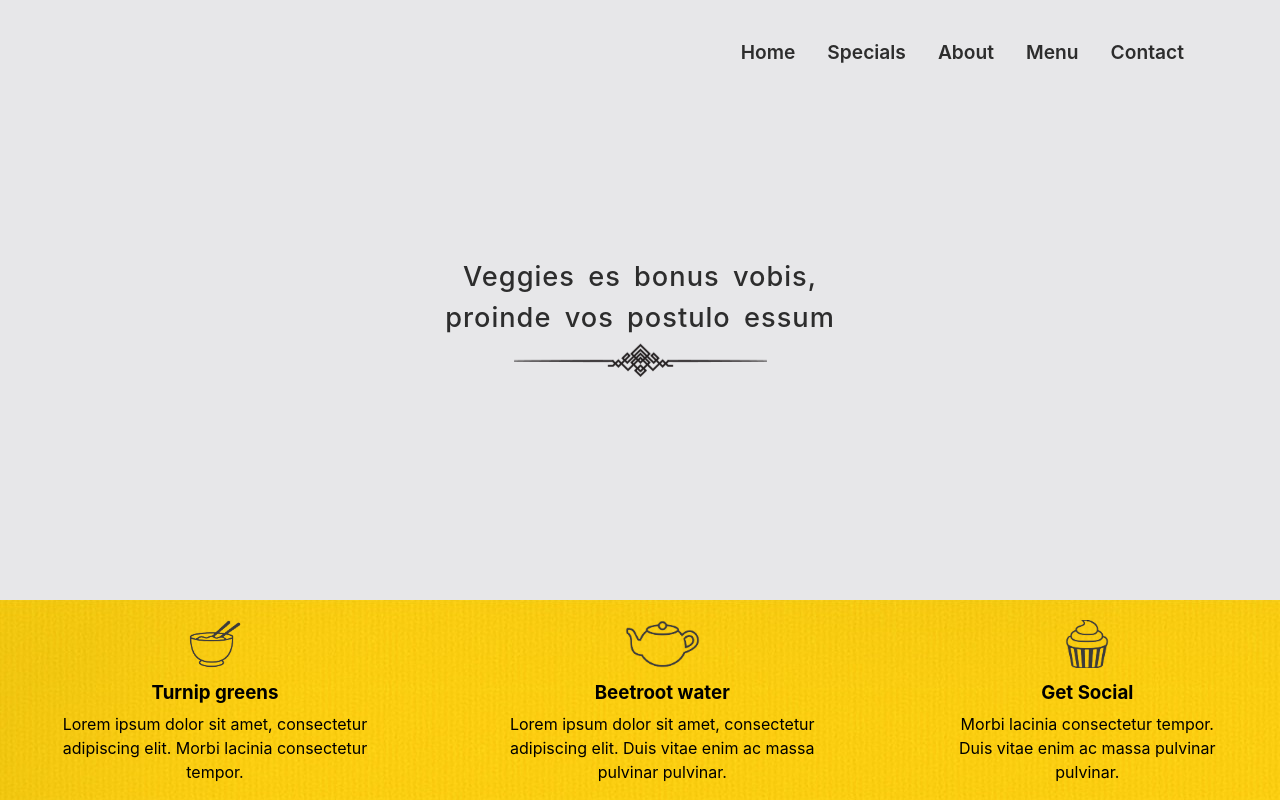
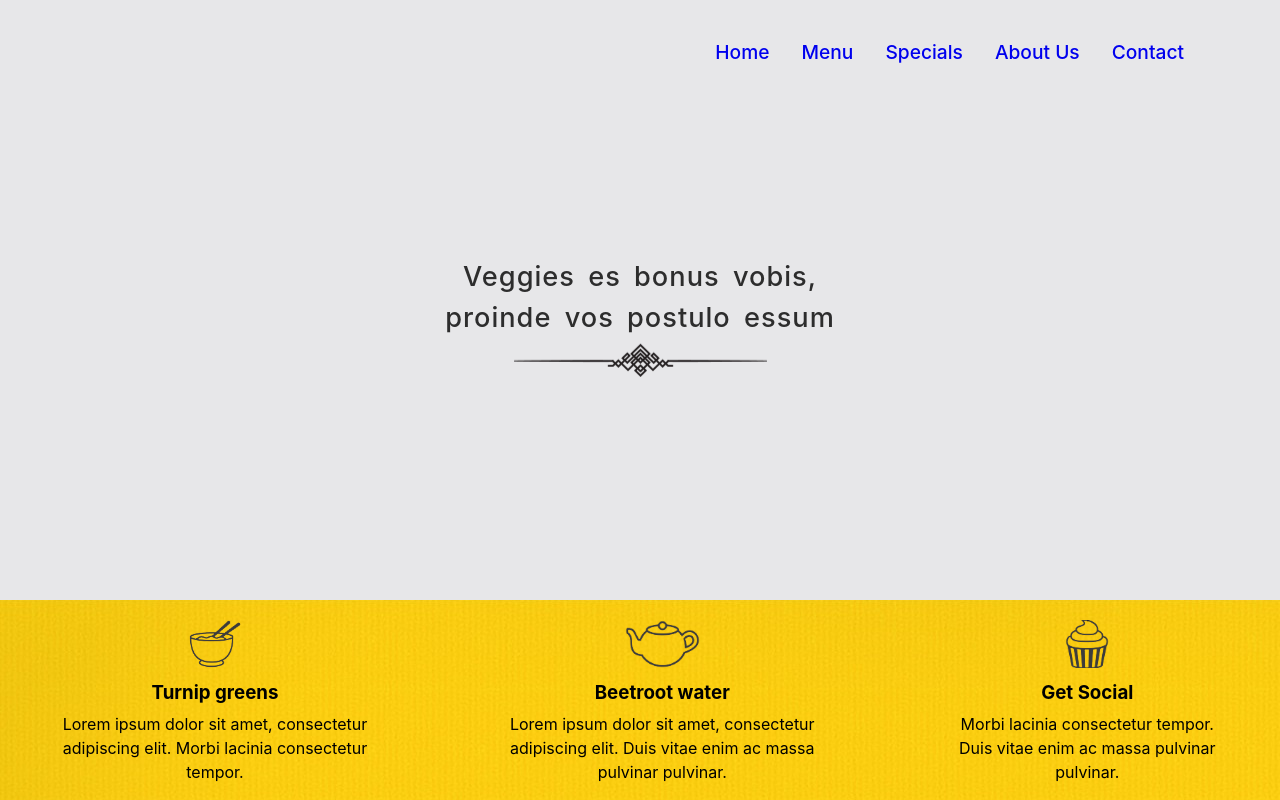
Before and after one commit to Sebastian029/Praktyki_Veggie, a React (Vite) app in the folder veggie/: page / in a window 1280 px wide. Shown: the top 800 px of the page. Built offline with nearby package versions, Linux system fonts and the light colour scheme; a web font is replaced by a local one.

Commit message:
scorllable v1

```diff
--- a/veggie/src/App.jsx
+++ b/veggie/src/App.jsx
@@ -1,22 +1,5 @@
-import { BrowserRouter, Routes, Route } from "react-router-dom";
-
-import Home from "./pages/Home";
-import Menu from "./pages/Menu";
-import Specials from "./pages/Specials";
-import AboutUs from "./pages/AboutUs";
-import Contact from "./pages/Contact"
-
+import MainPage from "./pages/MainPage";
 
 export default function App() {
-  return (
-    <BrowserRouter>
-      <Routes>
-        <Route path="/" element={<Home />} />
-        <Route path="/specials" element={<Specials />} />
-        <Route path="/about" element={<AboutUs />} />
-        <Route path="/menu" element={<Menu />} />
-        <Route path="/contact" element={<Contact />} />
-      </Routes>
-    </BrowserRouter>
-  );
+  return <MainPage />;
 }
--- a/veggie/src/index.css
+++ b/veggie/src/index.css
@@ -11,11 +11,7 @@
 
 a {
   font-weight: 500;
-  color: #646cff;
-  text-decoration: inherit;
-}
-a:hover {
-  color: #535bf2;
+  text-decoration: none;
 }
 
 body {
--- a/veggie/src/pages/Home/index.jsx
+++ b/veggie/src/pages/Home/index.jsx
@@ -32,39 +32,39 @@ const data = [
 
 function index() {
   const handleNav = (path) => {
-    window.location.href = path;
+    window.href = path;
   };
   const items = [
     {
-      label: <div onClick={() => handleNav("/home")}>Home</div>,
+      label: <div onClick={() => handleNav("#home")}>Home</div>,
       key: "0",
     },
     {
       type: "divider",
     },
     {
-      label: <div onClick={() => handleNav("/specials")}>Specials</div>,
+      label: <div onClick={() => handleNav("#specials")}>Specials</div>,
       key: "1",
     },
     {
       type: "divider",
     },
     {
-      label: <div onClick={() => handleNav("/about")}>About</div>,
+      label: <div onClick={() => handleNav("#about")}>About</div>,
       key: "2",
     },
     {
       type: "divider",
     },
     {
-      label: <div onClick={() => handleNav("/menu")}>Menu</div>,
+      label: <div onClick={() => handleNav("#menu")}>Menu</div>,
       key: "3",
     },
     {
       type: "divider",
     },
     {
-      label: <div onClick={() => handleNav("/contact")}>Contact</div>,
+      label: <div onClick={() => handleNav("#contact")}>Contact</div>,
       key: "4",
     },
   ];
@@ -75,11 +75,21 @@ function index() {
     >
       <nav>
         <ul className={styles.navigationBar}>
-          <li onClick={() => handleNav("/home")}>Home</li>
-          <li onClick={() => handleNav("/specials")}>Specials</li>
-          <li onClick={() => handleNav("/about")}>About</li>
-          <li onClick={() => handleNav("/menu")}>Menu</li>
-          <li onClick={() => handleNav("/contact")}>Contact</li>
+          <li>
+            <a href="#home">Home</a>
+          </li>
+          <li>
+            <a href="#menu">Menu</a>
+          </li>
+          <li>
+            <a href="#specials">Specials</a>
+          </li>
+          <li>
+            <a href="#about">About Us</a>
+          </li>
+          <li>
+            <a href="#contact">Contact</a>
+          </li>
         </ul>
         <Dropdown
           menu={{
--- a/veggie/src/pages/Home/index.module.css
+++ b/veggie/src/pages/Home/index.module.css
@@ -8,7 +8,7 @@
 }
 
 .navigationBar {
-  position: absolute;
+  position: fixed;
   right: 5em;
   top: 1em;
   list-style-type: none;
--- /dev/null
+++ b/veggie/src/pages/MainPage.jsx
@@ -0,0 +1,27 @@
+import Home from "./Home";
+import Menu from "./Menu";
+import Specials from "./Specials";
+import AboutUs from "./AboutUs";
+import Contact from "./Contact";
+
+export default function MainPage() {
+  return (
+    <>
+      <div id="home">
+        <Home />
+      </div>
+      <div id="menu">
+        <Menu />
+      </div>
+      <div id="specials">
+        <Specials />
+      </div>
+      <div id="about">
+        <AboutUs />
+      </div>
+      <div id="contact">
+        <Contact />
+      </div>
+    </>
+  );
+}
--- a/veggie/src/pages/Menu/index.jsx
+++ b/veggie/src/pages/Menu/index.jsx
@@ -1,4 +1,4 @@
-import React, { useEffect, useState } from "react";
+import { useEffect, useState } from "react";
 import { DownOutlined } from "@ant-design/icons";
 import { Dropdown, Space } from "antd";
 import styles from "./index.module.css";
```
